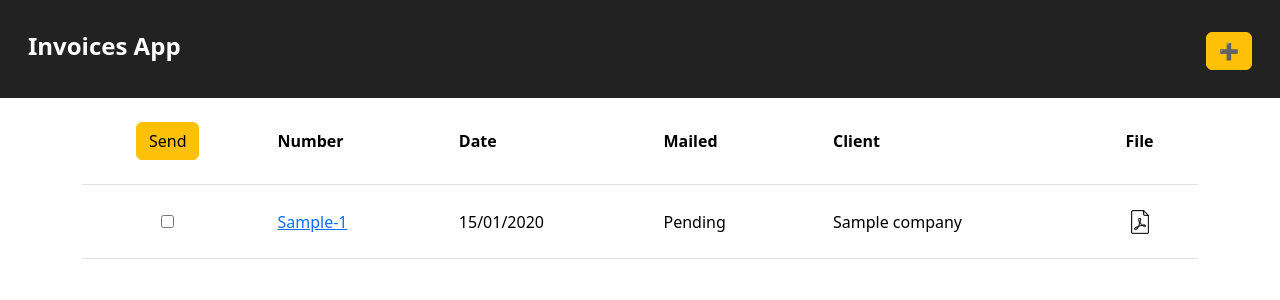
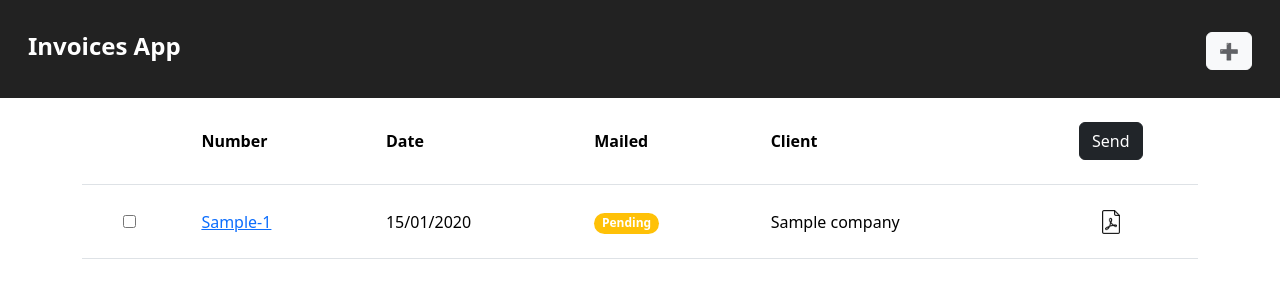
Before and after one commit to aalexmrt/django-invoices-generator, a Django app: page / in a window 1280 px wide. Shown: the top 300 px of the page. Run offline with Django 4.2, Linux system fonts and the light colour scheme; tables that the repository leaves empty hold one stand-in row (values such as "Sample post"); some libraries are stand-ins or nearby versions.

Commit message:
update button styles of index and base html

```diff
--- a/invoices/templates/invoices/base.html
+++ b/invoices/templates/invoices/base.html
@@ -43,7 +43,7 @@
           {% if request.path != '/' %}
             <a class="p-4 link-primary" href="{% url 'index' %}">Home</a>
           {% endif %}
-          <a class="btn btn-warning" role="button" href="{% url 'add_invoice' %}">➕</a>
+          <a class="btn btn-light" role="button" href="{% url 'add_invoice' %}">➕</a>
         </nav>
      </div>
   </div>
--- a/invoices/templates/invoices/index.html
+++ b/invoices/templates/invoices/index.html
@@ -9,7 +9,7 @@
 <thead>
     <tr>
         <th scope="col" class="p-4 align-middle text-center">
-            <button type="submit" class="btn btn-warning"  value="Submit">Send</button>
+
         </th>
         <th scope="col" class="p-4 align-middle">
             Number
@@ -24,7 +24,7 @@
             Client
         </th>
         <th scope="col" class="p-4 align-middle text-center">
-            File
+            <button type="submit" class="btn btn-dark" value="Submit">Send</button>
         </th>
     </tr>
 </thead>
@@ -41,11 +41,14 @@
         <td class="p-4 align-middle">
                 {{invoice.issued_date|date:"j/m/Y"}}
         </td>
+
         <td class="p-4 align-middle">
             {% if invoice.mail_info.status == 'Delivered' %}
-                Sent
-            {% else %}
-                    Pending
+            <span class="badge rounded-pill bg-success">Sent</span>
+            {% elif invoice.mail_info.status == 'Pending' %}
+            <span class="badge rounded-pill bg-warning">Pending</span>
+            {% elif invoice.mail_info.status == 'Failed' %}
+            <span class="badge rounded-pill bg-danger">Failed</span>
             {% endif %}
         </td>
         <td class="p-4 align-middle">
```
